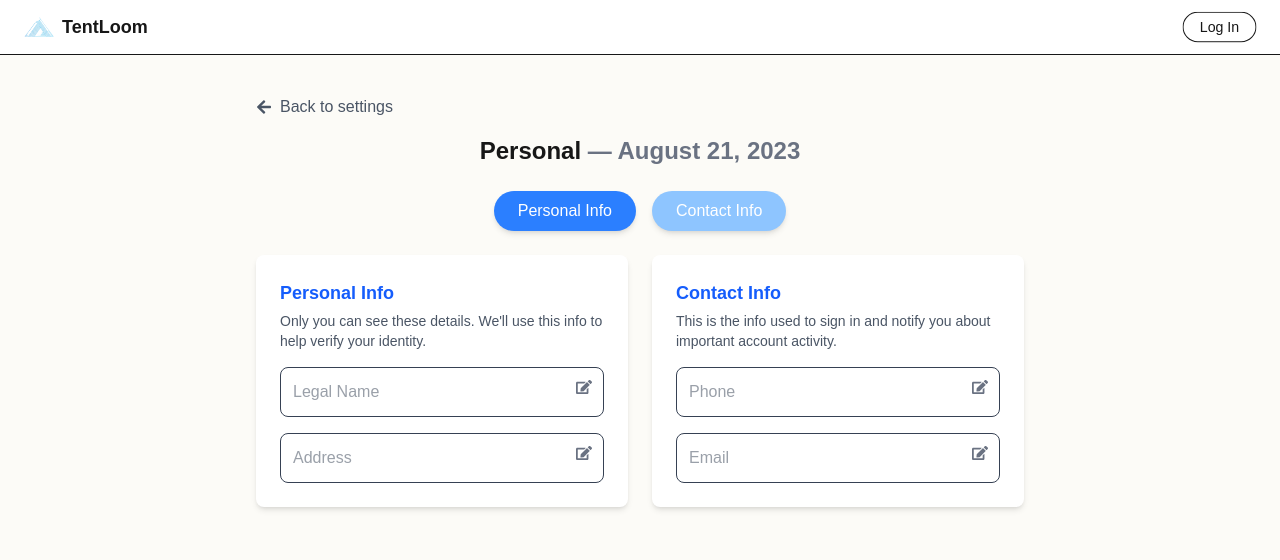
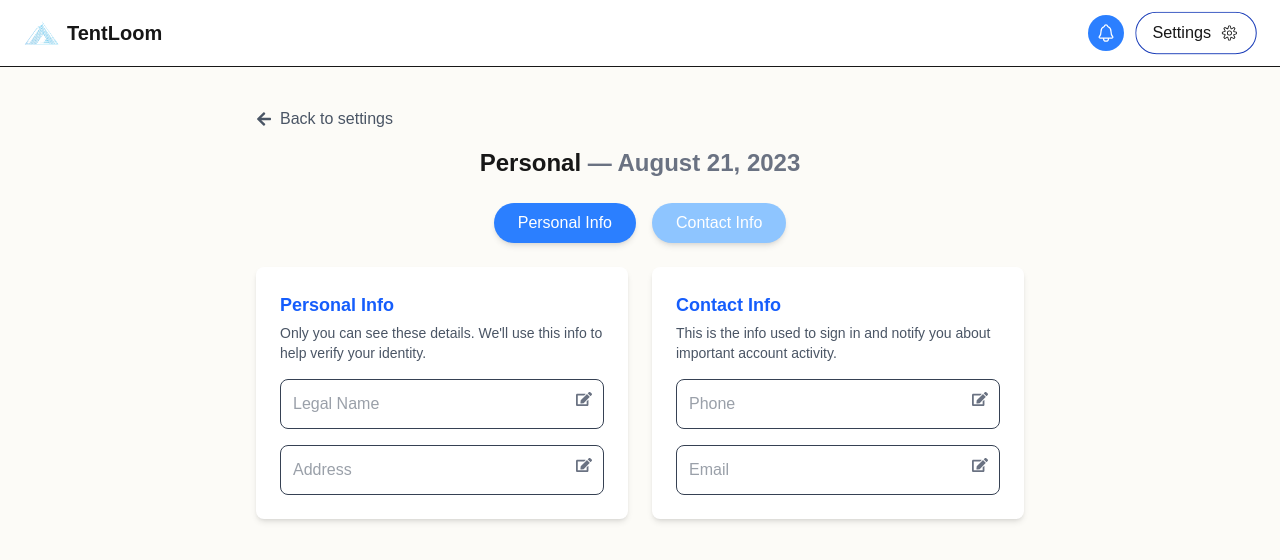
Before and after one commit to adnanfrd/Transaction-system, a Next.js app in the folder frontend/: page /personelsettings in a window 1280 px wide. Shown: the top 560 px of the page. Built offline with nearby package versions, Linux system fonts and the light colour scheme.

Commit message:
update header

```diff
--- a/frontend/src/components/Header.tsx
+++ b/frontend/src/components/Header.tsx
@@ -5,9 +5,13 @@ import Image from "next/image";
 import { motion } from "framer-motion";
 import gsap from "gsap";
 import Link from "next/link";
+import { usePathname } from "next/navigation";
+import { CiSettings } from "react-icons/ci";
+import { IoNotificationsOutline } from "react-icons/io5";
 
 const Header = () => {
   const buttonRef = useRef(null);
+  const pathname = usePathname();
 
   useEffect(() => {
     if (buttonRef.current) {
@@ -25,6 +29,8 @@ const Header = () => {
     }
   }, []);
 
+  if (pathname === "/confirmation" || pathname === "/") return null;
+
   return (
     <motion.header
       initial={{ opacity: 0, y: -20 }}
@@ -32,6 +38,7 @@ const Header = () => {
       transition={{ duration: 0.6, ease: "easeOut" }}
       className="flex justify-between items-center px-6 py-3 border-b"
     >
+      {/* Logo */}
       <Link href="/">
         <motion.div
           initial={{ opacity: 0, x: -20 }}
@@ -39,21 +46,44 @@ const Header = () => {
           transition={{ delay: 0.2, duration: 0.6 }}
           className="flex items-center cursor-pointer space-x-2"
         >
-        <Image src="/logo.png" alt="Logo" width={30} height={30} />
-        <span className="font-semibold text-lg">TentLoom</span>
+          <Image src="/logo.png" alt="Logo" width={35} height={35} />
+          <span className="font-bold text-xl">TentLoom</span>
         </motion.div>
       </Link>
 
+      {/* Right Side: Bell Icon & Settings / Login */}
+      <div className="flex items-center space-x-3">
+        {pathname !== "/signup" && (
+          <div className="bg-blue-500 text-white rounded-full p-2">
+            <IoNotificationsOutline className="text-xl" />
+          </div>
+        )}
+
+        {pathname === "/signup" ? (
           <Link href="/login">
             <motion.button
               ref={buttonRef}
               whileHover={{ scale: 1.1 }}
               whileTap={{ scale: 0.95 }}
-        className="border px-4 py-1 rounded-full cursor-pointer text-sm hover:bg-gray-100 transition"
+              className="border px-4 py-1 rounded-full cursor-pointer text-base hover:bg-gray-100 transition"
             >
               Log In
             </motion.button>
           </Link>
+        ) : (
+          <Link href="/settings">
+            <motion.button
+              ref={buttonRef}
+              whileHover={{ scale: 1.1 }}
+              whileTap={{ scale: 0.95 }}
+              className="flex items-center border border-blue-800 px-4 py-2 rounded-full cursor-pointer text-base hover:bg-gray-100 transition"
+            >
+              Settings
+              <CiSettings className="ml-2 text-xl" />
+            </motion.button>
+          </Link>
+        )}
+      </div>
     </motion.header>
   );
 };
```
Lines whose indentation alone changed are shown as unchanged.
